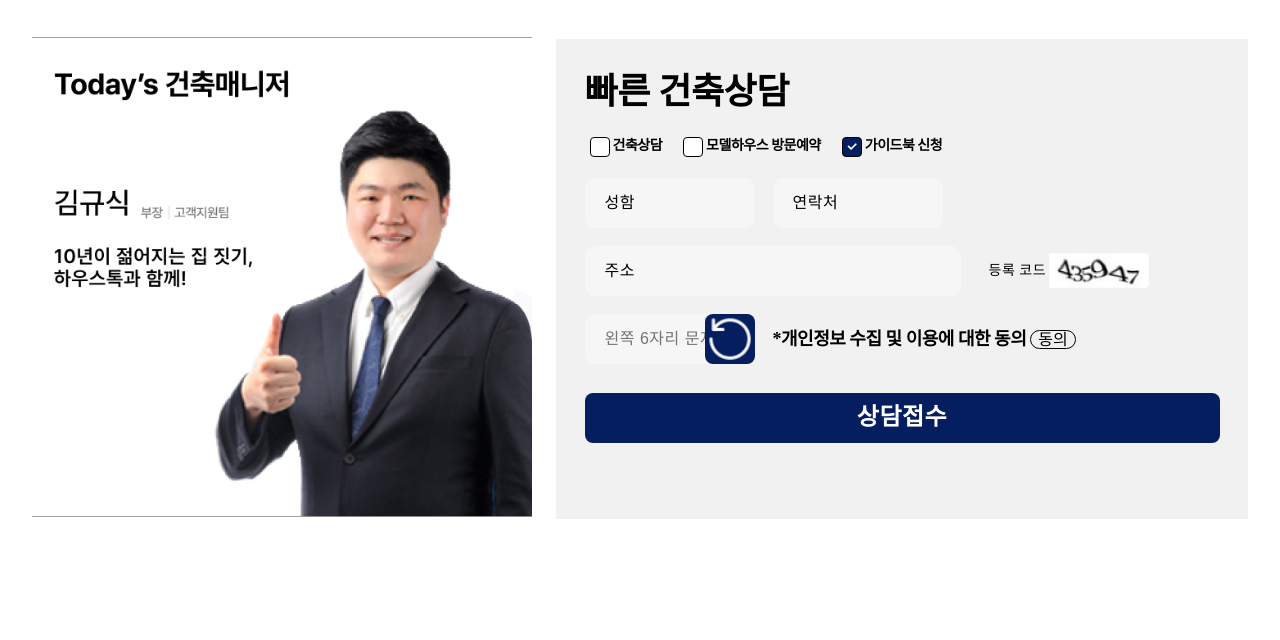
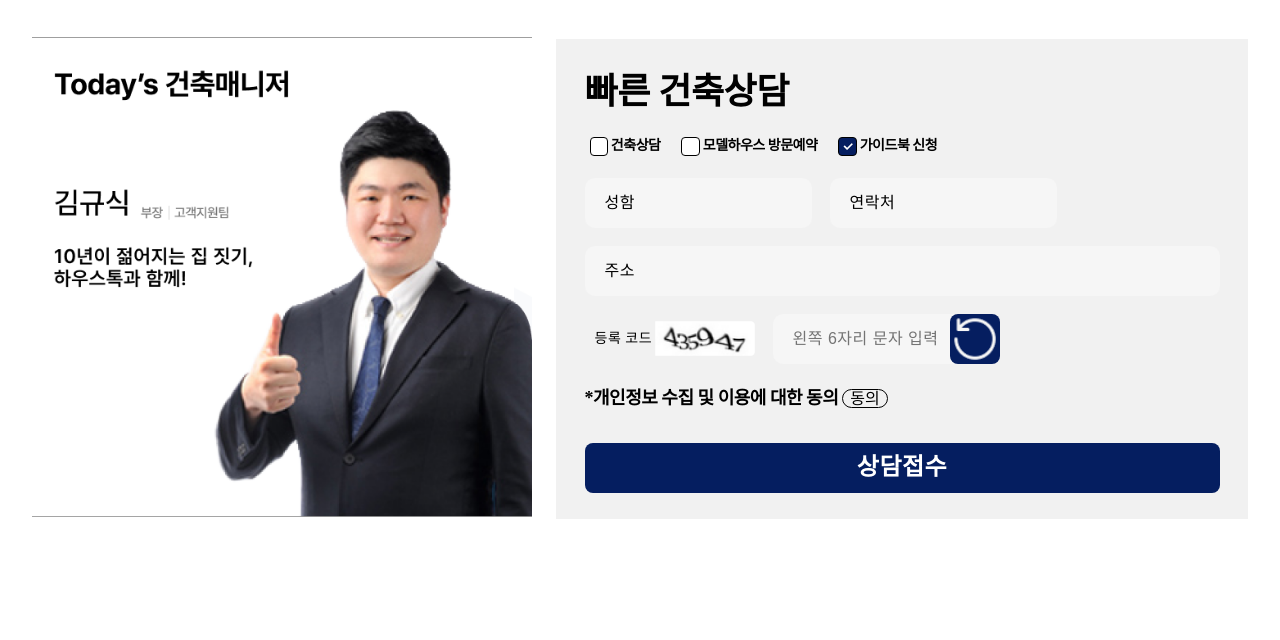
Before and after one commit to AungThuKha20/House_talk, a website: page page/main.html in a window 1280 px wide. Shown: the part 5800-6440 px from the top of the page. Drawn offline with nearby package versions, Linux system fonts and the light colour scheme; files that its build step writes are made by us from their sources; a web font is replaced by a local one.

Commit message:
update conseling

```diff
--- a/assets/css/common.css
+++ b/assets/css/common.css
@@ -61,7 +61,7 @@ img {
 .custom_input {
   border: 1px solid var(--bs-gray);
   height: 40px;
-  width: 300px;
+  /* width: 300px; */
   border-radius: 10px;
   padding: 2px 10px;
   font-size: 14px;
@@ -127,8 +127,9 @@ img {
 .form-check input[type="radio" i] {
   cursor: pointer;
   appearance: none;
-  width: 20px;
-  height: 20px;
+  width: 18.33px;
+  height: 18.33px;
+  margin-bottom: 2px;
   border-radius: 4px;
   box-sizing: border-box;
   background-color: var(--bs-white);
@@ -377,8 +378,17 @@ img {
   align-items: center;
   gap: 18px;
 }
+.conseling_inn .conseling_form .form-input .w-50 {
+  width: calc(50%-9px);
+}
+.conseling_inn .conseling_form .form-input .w-100 {
+  width: 100%;
+}
+.conseling_inn .conseling_form .form-input .w-50 input ,.conseling_inn .conseling_form .form-input .w-100 input {
+  width: 100%;
+}
 .conseling_inn .conseling_form .form-input .captcha_gp {
-  width: 314px;
+  width: calc(50%-9px);
 }
 .conseling_inn .conseling_form .form-input .captcha_gp .captcha {
   display: flex;
@@ -404,7 +414,7 @@ img {
   position: absolute;
   cursor: pointer;
   top: 0;
-  right: 0;
+  right: 0px;
   border-radius: 8px;
   background-color: var(--bs-primary);
 }
--- a/page/include/_counseling.html
+++ b/page/include/_counseling.html
@@ -20,39 +20,40 @@
             <label for="consel_chk03"><span>가이드북 신청</span></label>
           </div>
         </div>
-        <div style="width: 100%" class="form-input">
-          <div class="input_wrap hidden_at_chk1">
+        <div class="form-input">
+          <div class="input_wrap w-50 hidden_at_chk1">
             <input
               type="text"
               name=""
-              class="custom_input w-314"
+              class="custom_input"
               placeholder="성함"
               value=""
             />
           </div>
-          <div class="input_wrap hidden_at_chk1">
+          <div class="input_wrap w-50 hidden_at_chk1">
             <input
               type="text"
               name=""
-              class="custom_input w-314"
+              class="custom_input"
               placeholder="연락처"
               value=""
             />
+
           </div>
-          <div class="input_wrap hidden_at_chk1">
+          <div class="input_wrap w-100 hidden_at_chk1">
             <input
               type="text"
               name=""
-              class="custom_input w-646"
+              class="custom_input"
               placeholder="주소"
               value=""
             />
           </div>
-          <div class="input_wrap hidden_at_other">
+          <div class="input_wrap w-100 hidden_at_other">
             <input
               type="text"
               name=""
-              class="custom_input w-646"
+              class="custom_input "
               placeholder="성함"
               value=""
             />
@@ -72,11 +73,11 @@
               <img src="/assets/imgs/sub3/captcha.png" alt="" />
             </div>
           </div>
-          <div style="position: relative" class="input_wrap input_wrap2">
+          <div style="position: relative" class="input_wrap w-50 input_wrap2">
             <input
               type="text"
               name=""
-              class="custom_input w-314 custom_placeholder"
+              class="custom_input custom_placeholder"
               placeholder="왼쪽 6자리 문자 입력"
               value=""
             />
```
Also changed, not shown: page/housetalknews_detail.html (+0 -1 lines), page/main.html (+0 -1 lines), assets/imgs/sub3/reset.png (added), dist/constructionexample_list.html, dist/design_list.html, dist/housetalknews_detail.html, dist/housetalknews_list.html, dist/main.html, dist/scene_live_list.html, dist/showroom_form.html.
